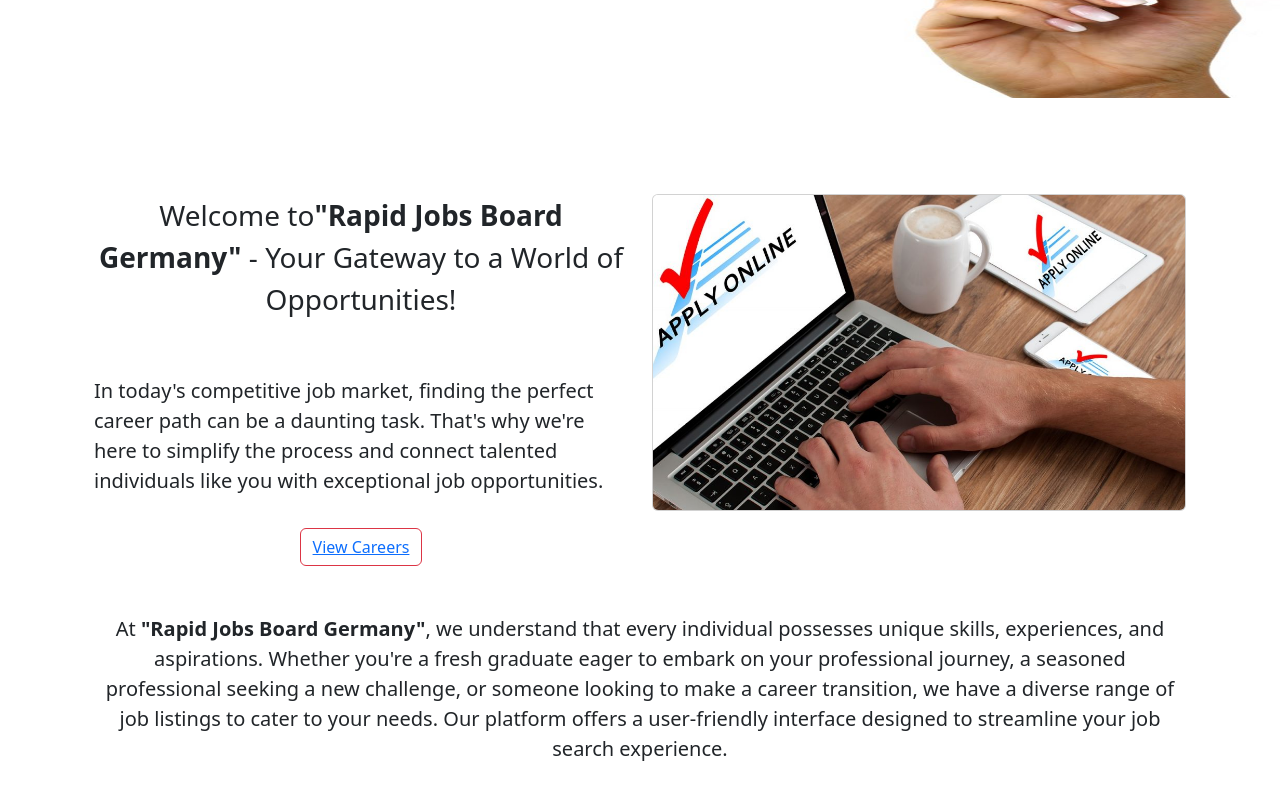
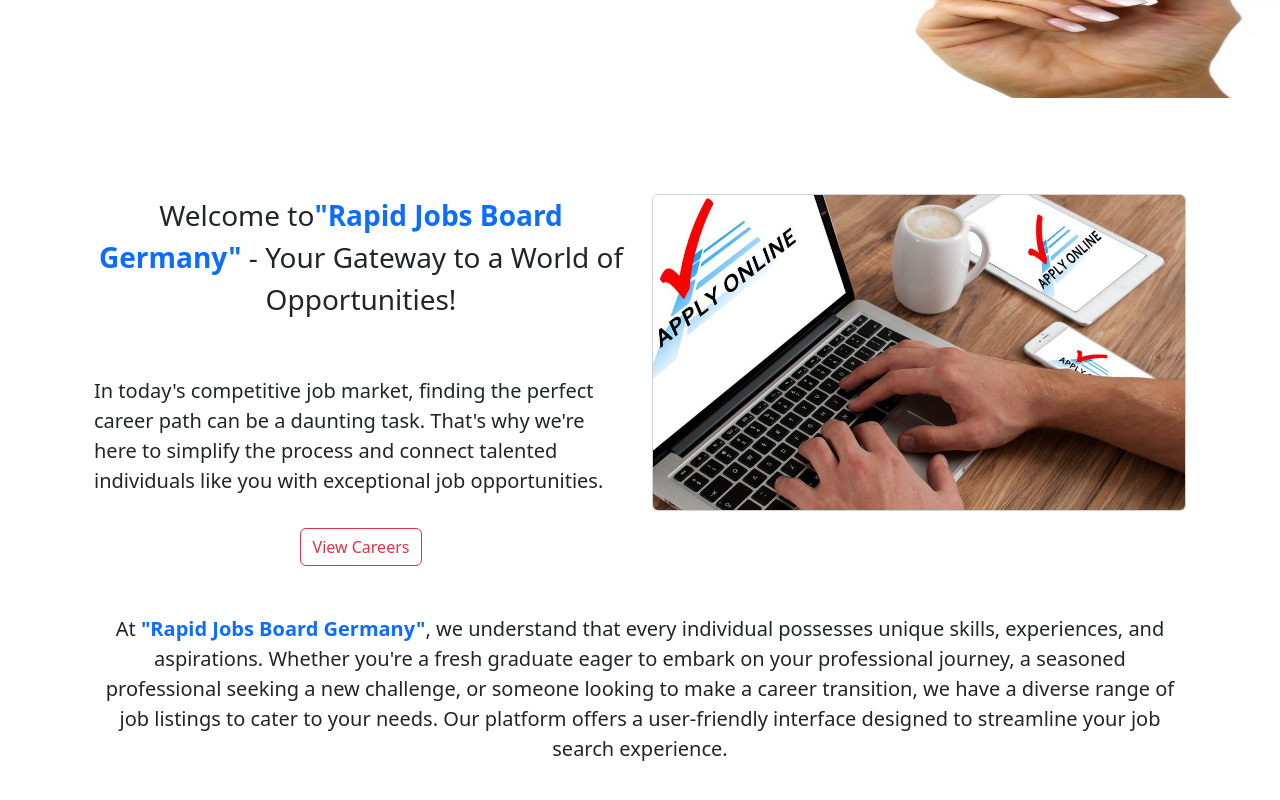
Before and after one commit to NickConsignado/Rapid-Jobs-Board-Germany, a React (Vite) app: page / in a window 1280 px wide. Shown: the part 312-1112 px from the top of the page. Built offline with nearby package versions, Linux system fonts and the light colour scheme.

Commit message:
edit home page text color

```diff
--- a/src/components/JobList.jsx
+++ b/src/components/JobList.jsx
@@ -1,10 +1,10 @@
 import { useDispatch } from "react-redux";
 import { addProductToCart } from "../store/cartReducer";
 import { Link } from "react-router-dom";
-
+import mainLogo from'../images/final-logo.png';
 
 function JobList(props) {
-  const { title,id, tags,location, company, description} = props
+  const { title,id, tags,location, company, description,jobType} = props
   const dispatch = useDispatch()
 
   function handleClick(){
@@ -16,7 +16,8 @@ function JobList(props) {
         company,
         location,
         tags,
-        description
+        description,
+        jobType
     }
     ))
 
@@ -34,6 +35,7 @@ function JobList(props) {
        </div>
        <div className="col-lg-6 my-2">
          <dd>{tags}</dd>
+         <dd>{jobType}</dd>
        </div>
        <div className="col-lg-1  align-self-center">
        <Link to="/JobDes"><span className="btn btn-outline-primary" onClick={handleClick}>Apply</span></Link>
--- a/src/components/Navbar.jsx
+++ b/src/components/Navbar.jsx
@@ -5,6 +5,7 @@ import Form from 'react-bootstrap/Form';
 import Nav from 'react-bootstrap/Nav';
 import Navbar from 'react-bootstrap/Navbar';
 import Offcanvas from 'react-bootstrap/Offcanvas';
+
 
 function offcanvas() {
   return (
--- a/src/pages/Home.jsx
+++ b/src/pages/Home.jsx
@@ -14,12 +14,12 @@ function Home() {
       <img src={applicants} alt="Applicants" style={{width: "100%", height: "20vw"}} />
       <div className="container d-flex row m-auto mt-5">
       <div className="col-lg-6">
-        <p className="text-center fs-3 mt-5">Welcome to<b>"Rapid Jobs Board Germany"</b> - Your Gateway to a World of Opportunities!</p>
+        <p className="text-center fs-3 mt-5">Welcome to<b className="text-primary">"Rapid Jobs Board Germany"</b> - Your Gateway to a World of Opportunities!</p>
       <p className="pt-2 mt-5 fs-5">
         In today's competitive job market, finding the perfect career path can be a daunting task. That's why we're here to simplify the process and connect talented individuals like you with exceptional job opportunities.
       </p>
       <div className="d-flex justify-content-center">
-      <button className="btn btn-outline-danger  mt-3" type="submit"><Link to="/Jobs">View Careers</Link></button>
+      <Link to="/Jobs"><button className="btn btn-outline-danger  mt-3" type="submit">View Careers</button></Link>
       </div>
     </div>
       <div className="col-lg-6">
@@ -27,7 +27,7 @@ function Home() {
       </div>
 
       <p className="text-center fs-5 mt-5">
-      At <b>"Rapid Jobs Board Germany"</b>, we understand that every individual possesses unique skills, experiences, and aspirations.
+      At <b className="text-primary">"Rapid Jobs Board Germany"</b>, we understand that every individual possesses unique skills, experiences, and aspirations.
       Whether you're a fresh graduate eager to embark on your professional journey, a seasoned professional seeking a new challenge,
       or someone looking to make a career transition, we have a diverse range of job listings to cater to your needs.
       Our platform offers a user-friendly interface designed to streamline your job search experience.
--- a/src/pages/Jobs.jsx
+++ b/src/pages/Jobs.jsx
@@ -34,6 +34,7 @@ function Jobs() {
               description={job.description}
               location={job.location}
               tags={job.tags}
+              jobType={job.job_types}
 
             />
           )
```
